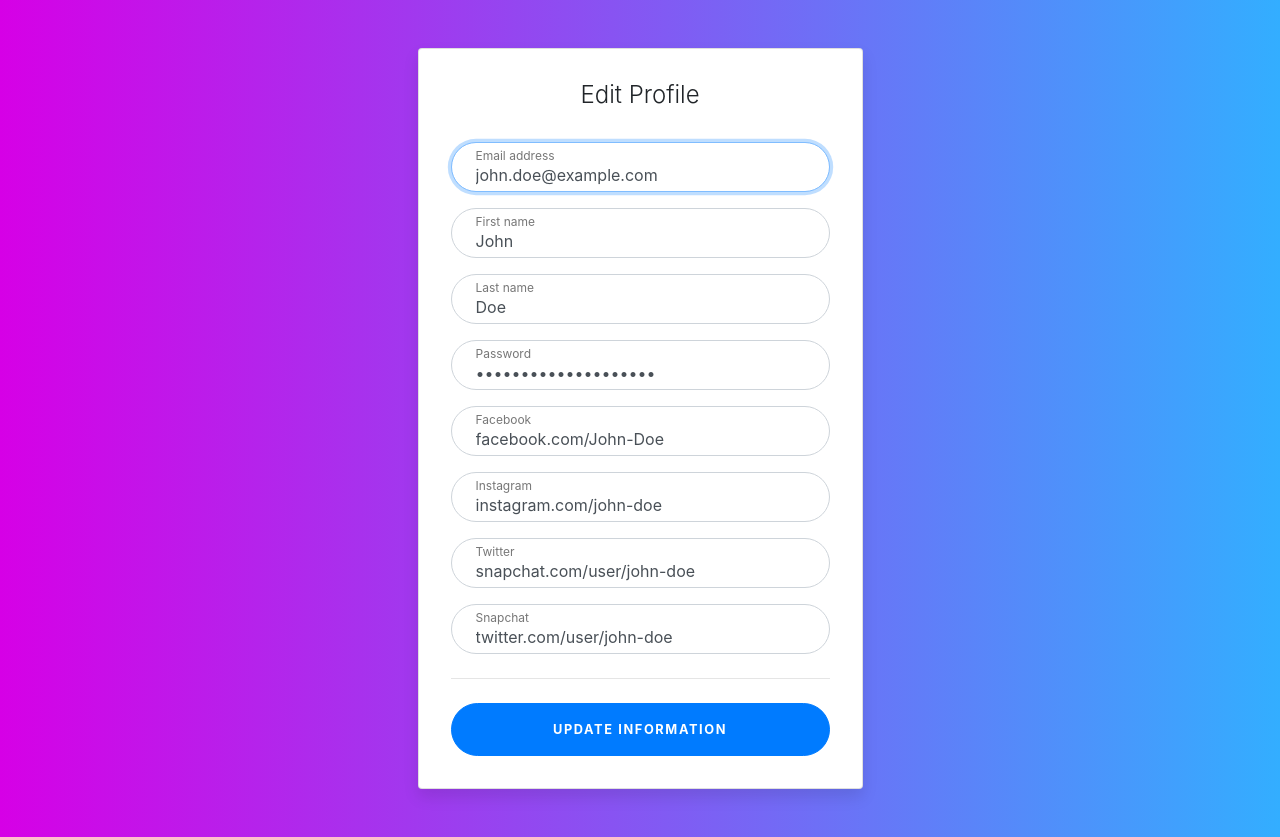
After one commit to rchowdhury99/Social-Connect, a Flask app: page /edit-profile/john.doe@example.com in a window 1280 px wide. The commit adds this page. Run offline with Flask 2, Linux system fonts and the light colour scheme; data comes from the database, SQL or seed files in the repository; both versions use the stored data as it was before the commit; some libraries are stand-ins or nearby versions.

Commit message:
Added edit acount information page

```diff
--- a/WEB/helper.py
+++ b/WEB/helper.py
@@ -18,7 +18,7 @@ class Database(object):
 
         return password
 
-    def get_user_info(self, db_name, db_table, email):
+    def get_user_name(self, db_name, db_table, email):
         '''Gets the First Name, Last Name'''
         connect = sqlite3.connect(db_name)
         cursor = connect.execute("SELECT Email, FirstName, LastName FROM %s WHERE Email == '%s' " % (db_table, email))
@@ -63,10 +63,25 @@ class Database(object):
             else:
                 vals += "'%s'" % values[i]
         vals = vals[:-2]
-        print(vals)
+
         sql_command = "INSERT INTO %s (%s) VALUES (%s)" % (db_table, cols, vals)
         print(sql_command)
+
         cursor.execute(sql_command)
         connection.commit()
         connection.close()
-        return
+        return 0
+
+
+    def get_user_info(sefl, db_name, db_table, email):
+        '''
+        returns all the stored information about the user in the db as a list
+        '''
+        connect = sqlite3.connect(db_name)
+        cursor = connect.execute("SELECT * FROM %s WHERE Email == '%s'" % (db_table, email))
+        user_info = []
+        for i in cursor:
+            for item in i:
+                user_info.append(item)
+
+        return user_info
--- a/WEB/main.py
+++ b/WEB/main.py
@@ -52,8 +52,8 @@ def check_login_creds():
         password = Database().login_info("db.db", "CLIENTS", data["email"])
         # check ther user name and password based on that redirect or just return an error
         if data["password"] == password:
-            user_name = Database().get_user_info("db.db", "CLIENTS", data["email"])
-            return render_template("profile.html", fname=user_name[0], lname=user_name[1])
+            user_name = Database().get_user_name("db.db", "CLIENTS", data["email"])
+            return render_template("profile.html", fname=user_name[0], lname=user_name[1], email=data["email"])
         else:
             return render_template("404.html")
 
@@ -61,5 +61,11 @@ def check_login_creds():
 def get_user_profile():
     return render_template("profile.html")
 
+@app.route("/edit-profile/<email>")
+@app.route("/edit-profile/<email>/")
+def get_user_data(email):
+    profile = Database().get_user_info("db.db", "CLIENTS", email)
+    return render_template("edit_profile.html", email=email, fname=profile[0], lname=profile[1], password=profile[2], fb_link=profile[3], insta_link=profile[4], twitter_link=profile[5], snap_link=profile[6])
+
 if __name__ == "__main__":
     app.run(debug=True)
--- a/WEB/static/css/styles.css
+++ b/WEB/static/css/styles.css
@@ -108,3 +108,8 @@ body {
   color: white;
   background-color: #3b5998;
 }
+
+.logo {
+  height: 120px;
+  width: 300px;
+}
--- /dev/null
+++ b/WEB/templates/edit_profile.html
@@ -0,0 +1,71 @@
+<!DOCTYPE html>
+<html lang="en">
+<head>
+      <link rel="stylesheet" href={{url_for('static', filename='css/styles.css')}}>
+      <link rel="stylesheet" href={{url_for('static', filename='css/bootstrap.min.css')}}>
+      <meta charset="UTF-8">
+      <meta name="viewport" content="width=device-width, initial-scale=1.0">
+      <meta http-equiv="X-UA-Compatible" content="ie=edge">
+      <title>Social Connect</title>
+</head>
+<body>
+      <div class="container">
+          <div class="row">
+            <div class="col-sm-9 col-md-7 col-lg-5 mx-auto">
+              <div class="card card-signin my-5">
+                <div class="card-body">
+                  <h5 class="card-title text-center">Edit Profile</h5>
+                  <form class="form-signin" action="{{ url_for('signup_client') }}" method="post">
+                    <div class="form-label-group">
+                      <input type="email" id="inputEmail" name="email" class="form-control" value={{email}} placeholder="Email address" required autofocus>
+                      <label for="inputEmail">Email address</label>
+                    </div>
+
+                    <div class="form-label-group">
+                      <input type="text" id="FirstName" name="FirstName" class="form-control" value={{fname}} placeholder="First name" required>
+                      <label for="FirstName">First name</label>
+                    </div>
+
+                    <div class="form-label-group">
+                      <input type="text" id="LastName" name="LastName" class="form-control" value={{lname}} placeholder="Last name" required>
+                      <label for="LastName">Last name</label>
+                    </div>
+
+                    <div class="form-label-group">
+                      <input type="password" id="inputPassword" name="password" class="form-control" value={{password}} placeholder="Password" required>
+                      <label for="inputPassword">Password</label>
+                    </div>
+
+                    <div class="form-label-group">
+                      <input type="text" id="FacebookID" name="FacebookID" class="form-control" value={{fb_link}} placeholder="Facebook Account Link" autofocus>
+                      <label for="FacebookID">Facebook</label>
+                    </div>
+
+                    <div class="form-label-group">
+                      <input type="text" id="InstagramID" name="InstagramID" class="form-control" value={{insta_link}} placeholder="Instagram Account Link" autofocus>
+                      <label for="InstagramID">Instagram</label>
+                    </div>
+
+                    <div class="form-label-group">
+                      <input type="text" id="TwitterId" name="TwitterId" class="form-control" value={{twitter_link}} placeholder="Twitter Account Link" autofocus>
+                      <label for="TwitterId">Twitter</label>
+                    </div>
+
+                    <div class="form-label-group">
+                      <input type="text" id="SnapchatID" name="SnapchatID" class="form-control" value={{snap_link}} placeholder="Snapchat Account Link" autofocus>
+                      <label for="SnapchatID">Snapchat</label>
+                    </div>
+
+                    <hr class="my-4">
+                    <button class="btn btn-lg btn-primary btn-block text-uppercase" type="submit">Update Information</button>
+                  </form>
+                </div>
+              </div>
+            </div>
+          </div>
+        </div>
+      <script src={{url_for('static', filename='js/jquery-3.2.1.slim.min.js')}}></script>
+      <script src={{url_for('static', filename='js/popper.min.js')}}></script>
+      <script src={{url_for('static', filename='js/bootstrap.min.js')}}></script>
+</body>
+</html>
```
Also changed, not shown: WEB/static/css/profile.css (+6 -2 lines), WEB/templates/index.html (+5 -2 lines), WEB/templates/profile.html (+30 -35 lines), WEB/test.py (+8 -18 lines), WEB/db.db, WEB/static/assets/1.png (added), WEB/static/assets/2.png (added), WEB/static/assets/3.png (added), WEB/static/assets/4.png (added), WEB/static/assets/SC_logo.PNG (added), WEB/static/assets/social_connect_logo.png (added).
